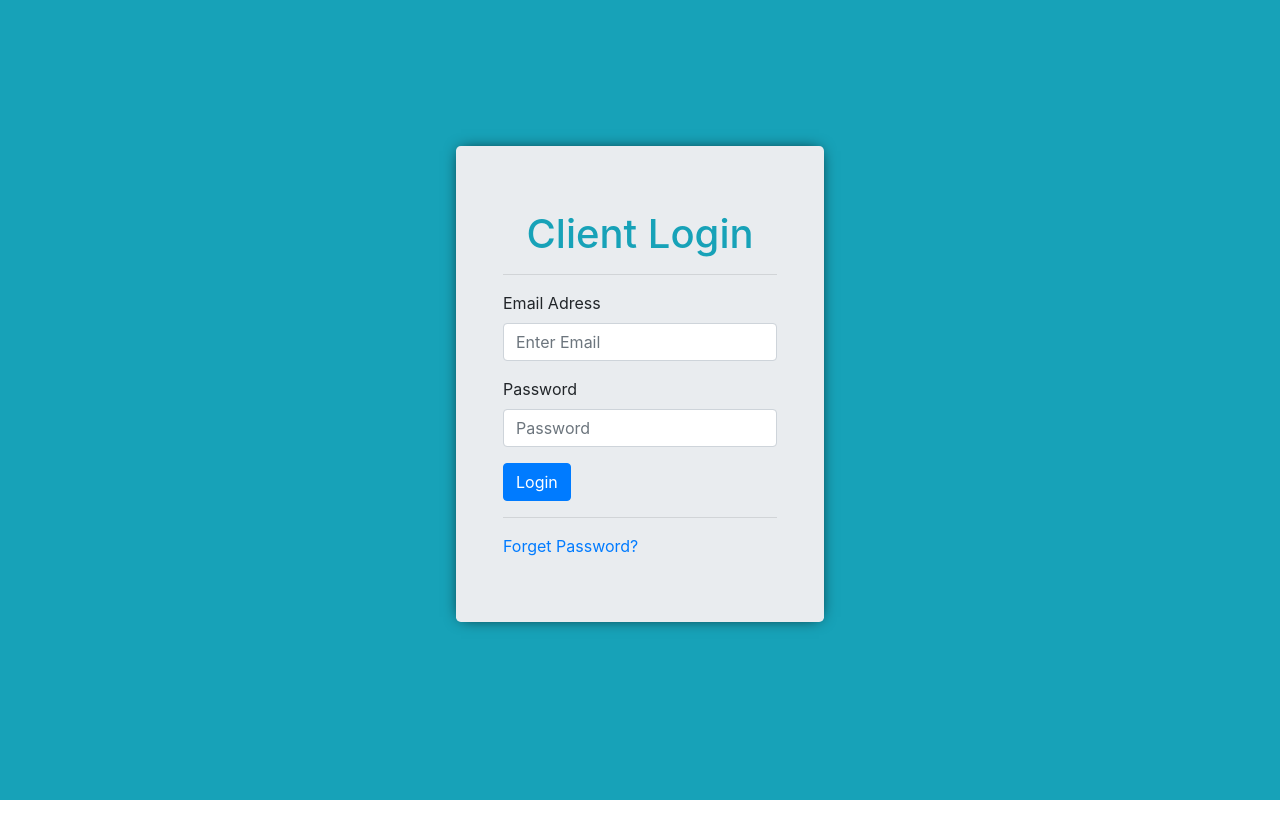
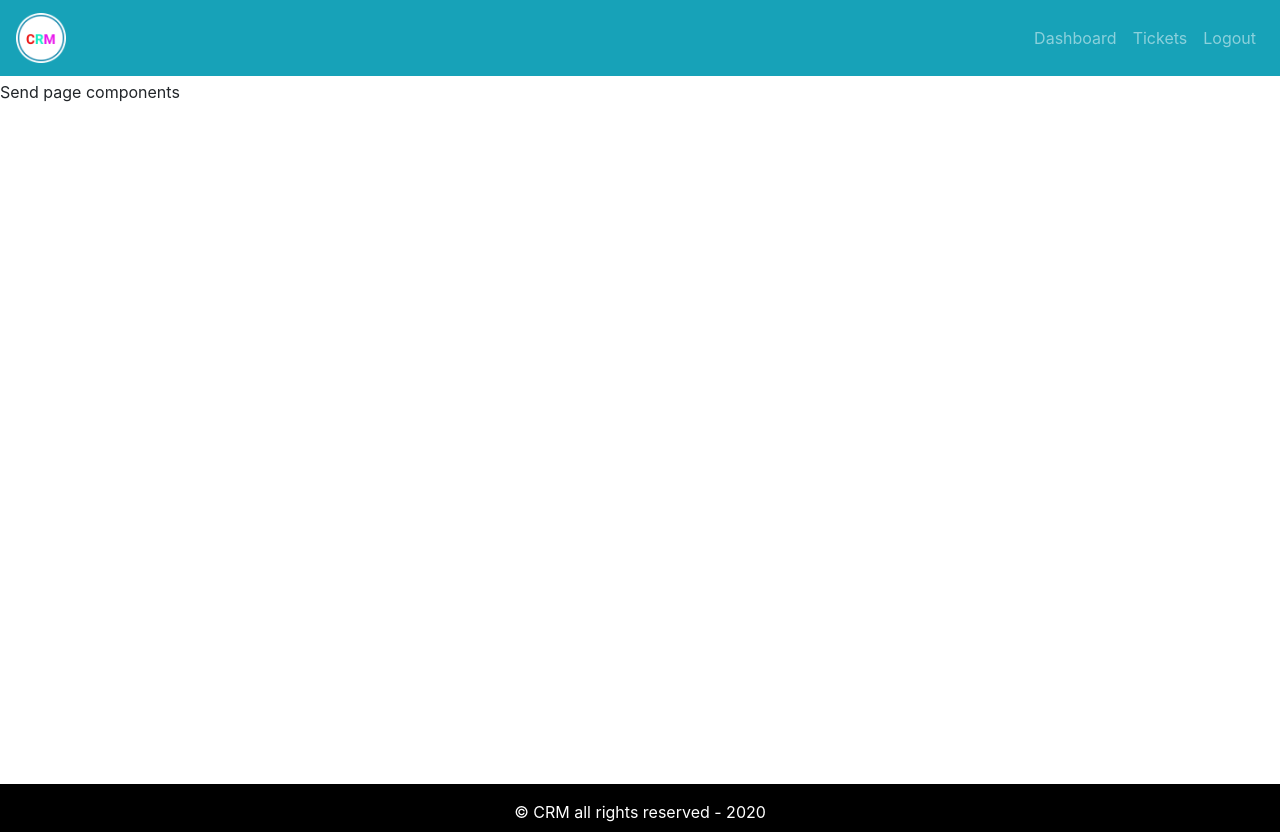
Before and after one commit to brenogfonseca/crm-frontend, a React (Create React App) app: page / in a window 1280 px wide. Before the commit the page ends 800 px from the top, so only its background shows below. Built offline with nearby package versions, Linux system fonts and the light colour scheme.

Commit message:
Created default layout page

```diff
--- a/src/App.css
+++ b/src/App.css
@@ -0,0 +1,21 @@
+.default-layout {
+  display: grid;
+  grid-template-rows: 80px auto 3rem;
+  grid-template-areas: "header" "main" "footer"
+}
+
+header {
+  grid-area: header;
+}
+
+main {
+  grid-area: main;
+  min-height: 88vh;
+}
+
+footer {
+  grid-area: footer;
+  background: black;
+  padding: 1rem;
+  color: white;
+}
--- a/src/App.js
+++ b/src/App.js
@@ -3,11 +3,15 @@
 
 
 import EntryPage from './components/EntryPage';
+import DefaultLayout from './layout/DefaultLayout';
 
 function App() {
   return (
     <div className="App">
-      <EntryPage/>
+      {/* <EntryPage/> */}
+      <DefaultLayout>
+        Send page components
+      </DefaultLayout>
     </div>
   );
 }
--- /dev/null
+++ b/src/layout/DefaultLayout.js
@@ -0,0 +1,19 @@
+import React from 'react'
+import Footer from './partials/FooterComp'
+import Header from './partials/HeaderComp'
+
+export default function DefaultLayout({ children }) {
+  return (
+    <div className="default-layout" >
+      <header className="header" >
+        <Header />
+      </header>
+      <main className="main" >
+        {children}
+      </main>
+      <footer className="footer" >
+        <Footer />
+      </footer>
+    </div>
+  )
+}
--- /dev/null
+++ b/src/layout/partials/FooterComp.js
@@ -0,0 +1,9 @@
+import React from 'react'
+
+export default function Footer() {
+  return (
+    <div className="text-center copy-right">
+      &copy; CRM all rights reserved - 2020
+    </div>
+  )
+}
--- /dev/null
+++ b/src/layout/partials/HeaderComp.js
@@ -0,0 +1,24 @@
+import React from 'react'
+import { Nav, Navbar } from 'react-bootstrap'
+import logo from '../../assets/img/logo.png'
+
+export default function Header() {
+  return (
+    <Navbar collapseOnSelect
+      bg="info"
+      variant="dark"
+      expand="md">
+      <Navbar.Brand>
+        <img src={logo} alt="logo" width="50px" />
+      </Navbar.Brand>
+      <Navbar.Toggle aria-controls="basic-navbar-nav" />
+      <Navbar.Collapse id="basic-navbar-nav">
+        <Nav className="ml-auto" >
+          <Nav.Link href="/dashboard">Dashboard</Nav.Link>
+          <Nav.Link href="/Tickets">Tickets</Nav.Link>
+          <Nav.Link href="/Logout">Logout</Nav.Link>
+        </Nav>
+      </Navbar.Collapse>
+    </Navbar>
+  )
+}
```
Also changed, not shown: src/assets/img/logo.png (added).
